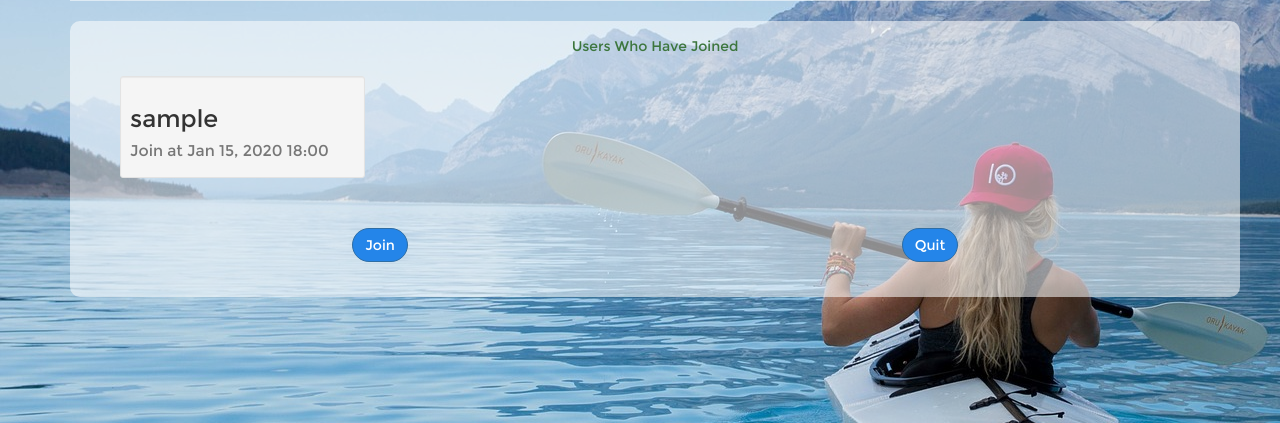
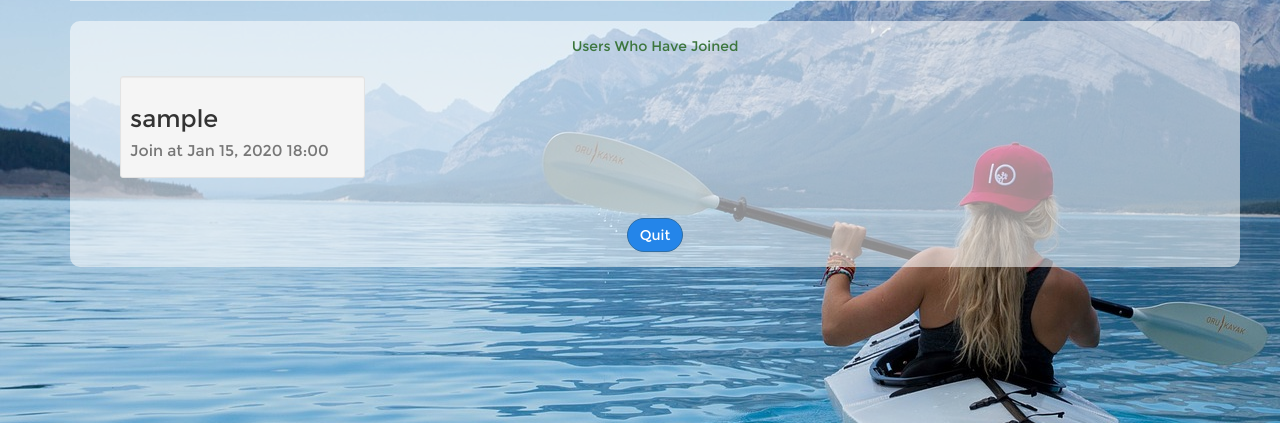
Before and after one commit to GRP-Team-04/GoTogetherII, a Django app: a page that uses team_sports_app/templates/team_sports_app/base.html in a window 1280 px wide. Shown: the part 377-800 px from the top of the page. Run offline with Django 3.2, Linux system fonts and the light colour scheme; a user stored in the database is signed in; tables that the repository leaves empty hold one stand-in row (values such as "Sample post"); some libraries are stand-ins or nearby versions.

Commit message:
Fix bug : Not owner of the event still can see edit event button, and cilck will occur error

```diff
--- a/team_sports_app/static/css/main.css
+++ b/team_sports_app/static/css/main.css
@@ -54,6 +54,7 @@ div.row{
 	padding-bottom: 15px;
 }
 
+
 .btn{
 	border-radius: 25px;
 }
--- a/team_sports_app/templates/team_sports_app/base.html
+++ b/team_sports_app/templates/team_sports_app/base.html
@@ -53,9 +53,8 @@
     </div>
 
     <div class="container" style="background-color:rgba(255,255,255,0);padding-top:40px">
-      <div class="container container-small">
       {%include 'team_sports_app/partial/messages.html' %}
-      </div>
+
       <div class="page-header">
         {% block header %}{% endblock header %}
       </div>
--- a/team_sports_app/templates/team_sports_app/event.html
+++ b/team_sports_app/templates/team_sports_app/event.html
@@ -4,12 +4,18 @@
 <div class="container">
   <h1 class="text-center">{{ event }}</h1>
   <div class="btn-group-lg">
+    {%if isOwner %}
     <div class="col-xs-6 text-center">
       <button class="btn btn-primary"  name="button" onclick="location.href='{% url 'team_sports_app:edit_event' user.username event.id %}'">Edit Event</button>
     </div>
     <div class="col-xs-6 text-center">
       <button class="btn btn-primary"  name="button" onclick="location.href='{% url 'team_sports_app:events'  %}'">Return</button>
     </div>
+    {%else%}
+    <div class="col-xs-12 text-center">
+      <button class="btn btn-primary"  name="button" onclick="location.href='{% url 'team_sports_app:events'  %}'">Return</button>
+    </div>
+    {%endif %}
   </div>
 </div>
 
@@ -35,7 +41,7 @@
     <td class="text-center">{{ event.owner}}</td>
   <tr >
     <th class="text-center"><span class="icon-time"></span> When</th>
-    <td class="text-center">{{ event.date_added|date:'M d, Y H:i' }}</td>
+    <td class="text-center">{{ event.Event_time|date:'M d, Y H:i' }}</td>
   </tr>
   <tr>
     <th class="text-center"><span class="icon-road"></span> Venue</th>
@@ -90,8 +96,17 @@
             <td class="text-center">{{ event.Event_venue}}</td>
           </tr>
         </table> -->
-    <div class="row">
-      <div class="col-xs-6">
+      {% if isJoined %}
+      <div class="col-xs-12">
+        <form action = "exit" method = "post">
+        {% csrf_token %}
+        <div class="text-center">
+        <button type = "submit" class="btn btn-primary" name = "Quit">Quit</button>
+        </div>
+        </form>
+      </div>
+      {% else %}
+      <div class="col-xs-12">
         <form action = "join" method = "post">
         {% csrf_token %}
         <div class="text-center">
@@ -99,15 +114,8 @@
         </div>
         </form>
       </div>
-      <div class="col-xs-6">
-        <form action = "exit" method = "post">
-        {% csrf_token %}
-        <div class="text-center">
-        <button type = "submit" class="btn btn-primary" name = "Quit">Quit</button>
-        </div>
-        </form>
-      </div>
-    </div>
+      {% endif %}
+
 
 
 
--- a/team_sports_app/views.py
+++ b/team_sports_app/views.py
@@ -25,7 +25,9 @@ def event(request, user_username, event_id):
     """Show the details of one selected event"""
     event = Event.objects.get(id=event_id)
     participants = event.participant_set.order_by(('-date_added'))
-    context = {'event': event, 'participants': participants}
+    isOwner = (event.owner == request.user)
+    isJoined = Participant.objects.filter(participantID=request.user, eventID=event_id).exists()
+    context = {'event': event, 'participants': participants,'isJoined' : isJoined, 'isOwner' : isOwner}
 
     return render(request, 'team_sports_app/event.html', context)
 
```
